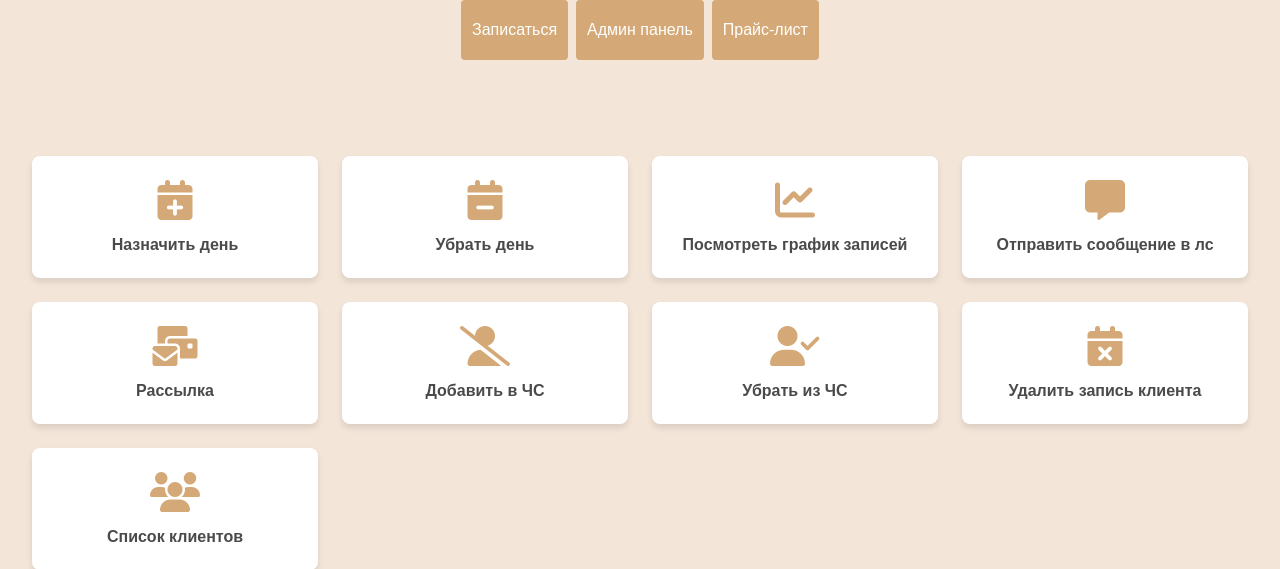
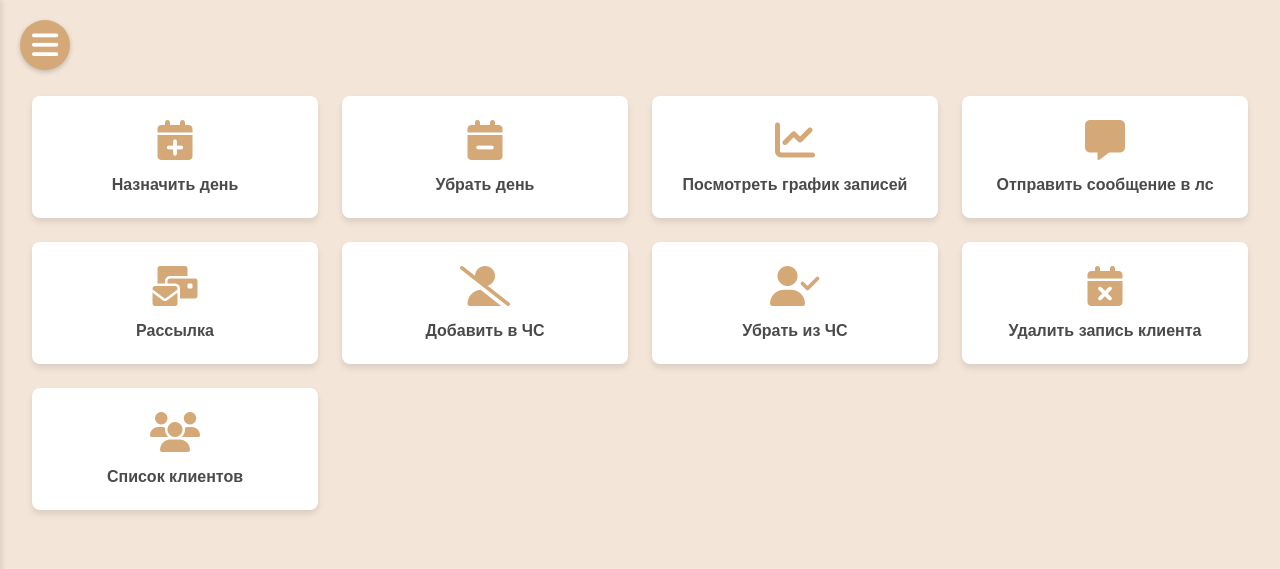
Before and after one commit to XHackerFinnX/WebEyelasmatun, a FastAPI app: template app/templates/admin/admin.html in a window 1280 px wide. Shown: the top 569 px of the page. Run offline with FastAPI, Linux system fonts and the light colour scheme; the template is opened without the code that fills it, so the values that code supplies are empty; parts of the project's set-up code (start-up, migrations or seed data) failed here and were passed over; some libraries are stand-ins or nearby versions.

Commit message:
Выпдающее меню

```diff
--- a/app/templates/admin/admin.html
+++ b/app/templates/admin/admin.html
@@ -12,9 +12,18 @@
 <body>
     <header>
         <nav>
-            <a href="/" class="nav-button nav-button-left">Записаться</a>
-            <a href="/profile/{{user}}" class="nav-button nav-button-center">Админ панель</a>
-            <a href="/pricelist" class="nav-button nav-button-right">Прайс-лист</a>
+            <div class="menu-icon" id="menuIcon">
+                <i class="fas fa-bars"></i>
+            </div>
+            <div class="dropdown-menu" id="dropdownMenu">
+                <a href="/" class="dropdown-item"><i class="fas fa-calendar-plus"></i> Записаться</a>
+                <a href="/profile/{{user}}" class="nav-button nav-button-center" style="display: none;">Админ панель</a>
+                <a href="/profile/{{user}}" class="dropdown-item"><i class="fas fa-user-cog"></i> Админ панель</a>
+                <a href="/pricelist" class="dropdown-item"><i class="fas fa-tags"></i> Прайс-лист</a>
+                <a href="#" class="dropdown-item"><i class="fas fa-star"></i> Отзывы</a>
+                <a href="#" class="dropdown-item"><i class="fas fa-envelope"></i> Контакты</a>
+                <a href="#" id="logoutButton" class="dropdown-item"><i class="fas fa-sign-out-alt"></i> Выйти</a>
+            </div>
         </nav>
     </header>
 
```
Also changed, not shown: app/static/js/admin/admin.js (+54 -0 lines).
